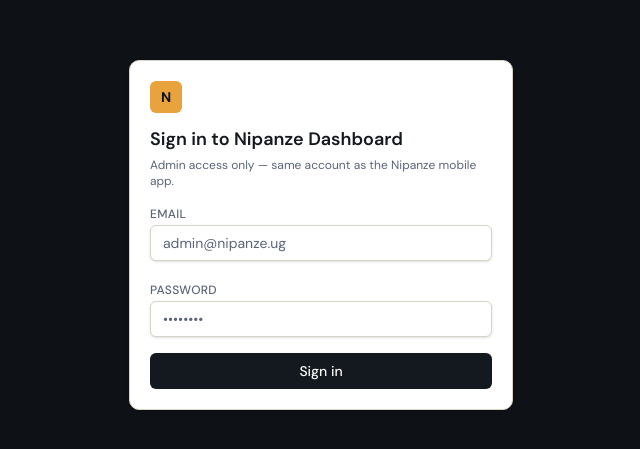
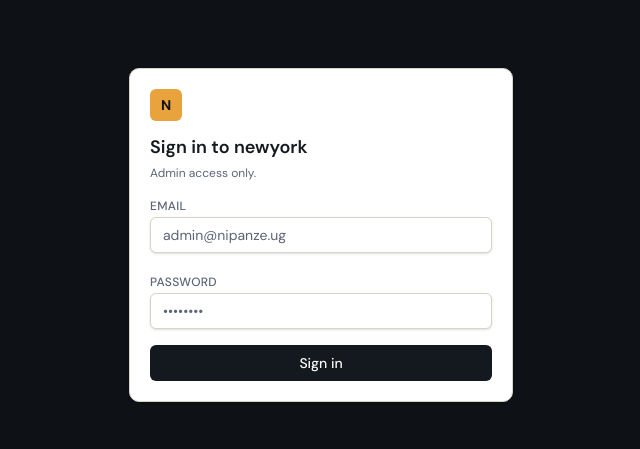
Before and after one commit to nipanze/newyork, a Next.js app: page /login in a window 1280 px wide. Shown: the part 165-614 px from the top of the page, without its empty margins (319-959 px from the left). Built offline with nearby package versions, Linux system fonts and the light colour scheme.

Commit message:
Rename app branding to newyork

```diff
--- a/app/globals.css
+++ b/app/globals.css
@@ -1,7 +1,7 @@
 @import "tailwindcss";
 
 /*
-  Nipanze Dashboard — design tokens
+  newyork — design tokens
   Signature: a "control ledger" feel — a dark instrument-panel sidebar
   (deep slate/ink) next to a warm paper-white workspace, with a signal-amber
   accent used only for attention states (pending review, closing soon) and
--- a/app/layout.tsx
+++ b/app/layout.tsx
@@ -2,8 +2,8 @@
 import "./globals.css";
 
 export const metadata: Metadata = {
-  title: "Nipanze Dashboard",
-  description: "Admin control console for the Nipanze lending & forex marketplace.",
+  title: "newyork",
+  description: "Admin control console for the marketplace.",
 };
 
 export default function RootLayout({ children }: { children: React.ReactNode }) {
--- a/app/login/page.tsx
+++ b/app/login/page.tsx
@@ -47,7 +47,7 @@
 
     if (!profile?.is_admin) {
       await supabase.auth.signOut();
-      setError("This account does not have admin access to Nipanze Dashboard.");
+      setError("This account does not have admin access to newyork.");
       setLoading(false);
       return;
     }
@@ -62,8 +62,8 @@
         <div className="mb-2 flex h-8 w-8 items-center justify-center rounded-md bg-amber-signal text-sm font-bold text-ink-950">
           N
         </div>
-        <CardTitle className="text-lg">Sign in to Nipanze Dashboard</CardTitle>
-        <CardDescription>Admin access only — same account as the Nipanze mobile app.</CardDescription>
+        <CardTitle className="text-lg">Sign in to newyork</CardTitle>
+        <CardDescription>Admin access only.</CardDescription>
       </CardHeader>
       <CardContent>
         <form onSubmit={handleSubmit} className="space-y-4">
--- a/components/sidebar.tsx
+++ b/components/sidebar.tsx
@@ -37,7 +37,7 @@
           N
         </div>
         <div>
-          <p className="text-sm font-semibold leading-none">Nipanze</p>
+          <p className="text-sm font-semibold leading-none">newyork</p>
           <p className="text-[10px] uppercase tracking-wider text-ink-500">Control dashboard</p>
         </div>
       </div>
--- a/package.json
+++ b/package.json
@@ -1,5 +1,5 @@
 {
-  "name": "nipanze-dashboard",
+  "name": "newyork",
   "version": "0.1.0",
   "private": true,
   "scripts": {
```
